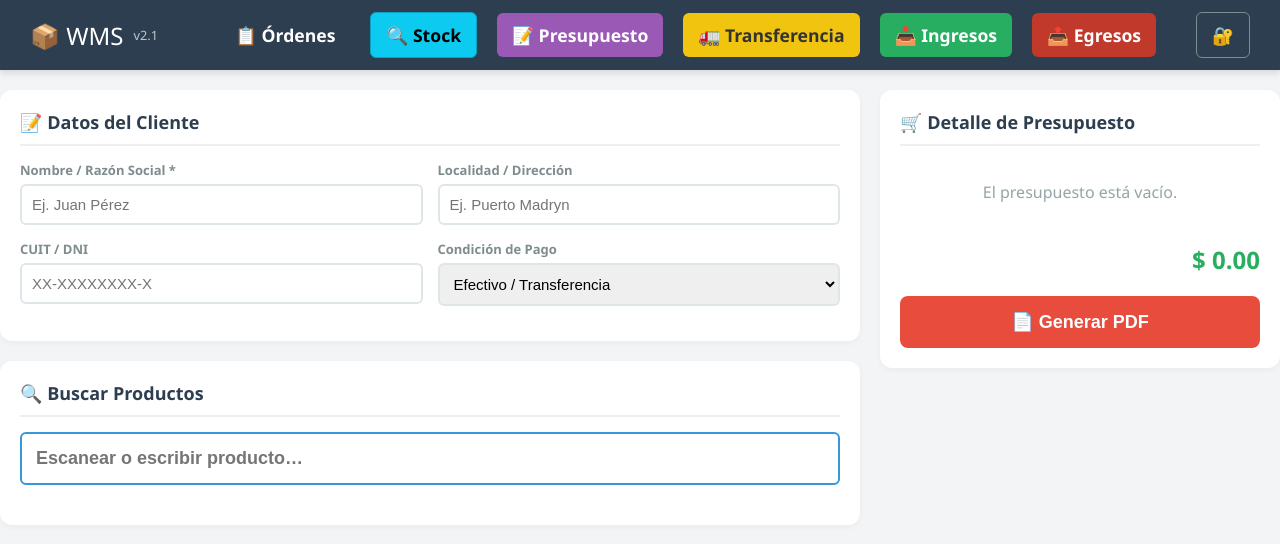
After one commit to ERPNICOLETTI/ProgramaStock, a Flask app: page /presupuestos/ in a window 1280 px wide. The commit adds this page. Shown: the top 544 px of the page. Run offline with Flask 3, Linux system fonts and the light colour scheme; data that the repository does not hold is empty.

Commit message:
feat: Add new Budget (Presupuestos) module with PDF generation

```diff
--- a/app.py
+++ b/app.py
@@ -26,7 +26,8 @@ from routes import (
     meli_routes,    # Integración MercadoLibre
     admin,          # Panel Admin Global
     reposicion,      # <--- AGREGAR ESTO
-    stock
+    stock,
+    presupuestos
 )
 
 # --- REGISTRO DE BLUEPRINTS ---
@@ -43,6 +44,7 @@ app.register_blueprint(pickeo.bp)           # /pickeo/
 app.register_blueprint(transferencias.bp)   # /transferencias/
 app.register_blueprint(reposicion.bp)
 app.register_blueprint(stock.bp)
+app.register_blueprint(presupuestos.bp)
 # 3. Stock y Maestros
 app.register_blueprint(ingresos.bp)
 app.register_blueprint(egresos.bp)
--- /dev/null
+++ b/routes/presupuestos.py
@@ -0,0 +1,120 @@
+import os
+import time
+from datetime import datetime
+from flask import Blueprint, render_template, request, jsonify, send_file
+from reportlab.pdfgen import canvas
+from reportlab.lib.pagesizes import A4
+from reportlab.lib import colors
+
+bp = Blueprint('presupuestos', __name__, url_prefix='/presupuestos')
+
+# Ensure directories for budgets
+PRESUPUESTOS_DIR = os.path.join(os.path.dirname(os.path.dirname(__file__)), 'static', 'presupuestos')
+os.makedirs(PRESUPUESTOS_DIR, exist_ok=True)
+
+@bp.route('/')
+def vista_presupuestos():
+    return render_template('presupuestos.html')
+
+@bp.route('/api/generar-pdf', methods=['POST'])
+def generar_pdf():
+    data = request.json
+    if not data:
+        return jsonify({'success': False, 'error': 'No data sent'})
+
+    cliente = data.get('cliente', '')
+    localidad = data.get('localidad', '')
+    cuit = data.get('cuit', '')
+    condicion = data.get('condicion', '')
+    items = data.get('items', [])
+
+    if not items:
+        return jsonify({'success': False, 'error': 'Cart is empty'})
+
+    # Generate Unique Filename
+    timestamp = int(time.time())
+    filename = f"presupuesto_{timestamp}.pdf"
+    filepath = os.path.join(PRESUPUESTOS_DIR, filename)
+
+    # Create PDF with ReportLab
+    try:
+        c = canvas.Canvas(filepath, pagesize=A4)
+        width, height = A4
+        c.setFont("Courier", 10) # Using Courier to mimic Clipper monospaced look
+
+        # --- HEADER ---
+        c.drawString(40, height - 50, "PINO SUB S.C.A.")
+        c.drawString(40, height - 65, "Av.Hipolito Yrigoyen 200")
+        c.drawString(40, height - 80, "Puerto Madryn")
+
+        fecha_actual = datetime.now().strftime("%d/%m/%Y")
+        c.drawString(width - 200, height - 65, f"Fecha : {fecha_actual}")
+        c.drawString(width - 200, height - 80, "PRESUPUESTO")
+
+        # --- CLIENT INFO ---
+        y = height - 120
+        c.drawString(40, y, f"Sr.: *         {cliente.ljust(30)}")
+        c.drawString(40, y - 15, f"{localidad}")
+        c.drawString(40, y - 30, "__________________")
+        c.drawString(40, y - 45, f"C.U.I.T.: {cuit.ljust(15)}")
+        c.drawString(180, y - 45, f"Cuenta Corriente   Pago en   {condicion}")
+
+        # --- TABLE HEADER ---
+        y = y - 75
+        c.drawString(30, y, "—" * 75)
+        y -= 15
+        c.drawString(35, y, "Codigo")
+        c.drawString(110, y, "Cant")
+        c.drawString(150, y, "Descripcion")
+        c.drawString(400, y, "Precio")
+        c.drawString(460, y, "Ajus.")
+        c.drawString(510, y, "Total")
+        y -= 15
+        c.drawString(30, y, "—" * 75)
+
+        # --- ITEMS ---
+        y -= 20
+        subtotal = 0.0
+        for item in items:
+            codigo = str(item.get('codigo', ''))[:10]
+            cant = float(item.get('cant', 1))
+            desc = str(item.get('desc', ''))[:35]
+            precio = float(item.get('precio', 0))
+            ajus = float(item.get('ajus', 0))
+
+            total_item = (precio + ajus) * cant
+            subtotal += total_item
+
+            c.drawString(35, y, f"{codigo:<10}")
+            c.drawString(110, y, f"{cant:.2f}")
+            c.drawString(150, y, f"{desc:<35}")
+            c.drawString(400, y, f"{precio:8.2f}")
+            if ajus != 0:
+                c.drawString(460, y, f"{ajus:8.2f}")
+            c.drawRightString(550, y, f"{total_item:8.2f}")
+
+            y -= 15
+            if y < 150:
+                c.showPage()
+                y = height - 50
+                c.setFont("Courier", 10)
+
+        # --- FOOTER ---
+        y = max(80, y - 40)
+        c.drawString(110, y, "En caso de abonar con cheques se imputara el pago")
+        c.drawString(110, y - 15, "al tipo de cambio de la fecha de acreditacion.///")
+
+        c.drawString(420, y, "Subtotal")
+        c.drawRightString(550, y, f"{subtotal:8.2f}")
+
+        y -= 45
+        c.drawString(110, y, "Documento no valido como factura")
+        c.drawString(420, y, "Total")
+        c.drawRightString(550, y, f"{subtotal:8.2f}")
+
+        c.save()
+
+        return jsonify({'success': True, 'url': f'/static/presupuestos/{filename}'})
+
+    except Exception as e:
+        return jsonify({'success': False, 'error': str(e)})
--- a/templates/base.html
+++ b/templates/base.html
@@ -1,5 +1,6 @@
 <!DOCTYPE html>
 <html lang="es">
+
 <head>
     <meta charset="UTF-8">
     <meta name="viewport" content="width=device-width, initial-scale=1.0">
@@ -8,24 +9,105 @@
     <link rel="stylesheet" href="https://cdn.jsdelivr.net/npm/bootstrap-icons@1.11.3/font/bootstrap-icons.css">
 
     <style>
-        * { box-sizing: border-box; }
-        body { font-family: 'Segoe UI', Tahoma, Geneva, Verdana, sans-serif; margin: 0; background: #f4f6f8; color: #333; }
+        * {
+            box-sizing: border-box;
+        }
 
-        nav { background: #2c3e50; padding: 0 30px; height: 70px; color: white; display: flex; gap: 20px; align-items: center; box-shadow: 0 4px 6px rgba(0,0,0,0.1); }
-        nav a { color: white; text-decoration: none; font-weight: 600; font-size: 1.1rem; padding: 10px 15px; border-radius: 6px; transition: background 0.2s; display: flex; align-items: center; gap: 8px; position: relative; }
-        nav a:hover { background: #34495e; }
+        body {
+            font-family: 'Segoe UI', Tahoma, Geneva, Verdana, sans-serif;
+            margin: 0;
+            background: #f4f6f8;
+            color: #333;
+        }
 
-        .content { padding-top: 20px; }
-        .container { padding: 30px; max-width: 1200px; margin: 0 auto; }
+        nav {
+            background: #2c3e50;
+            padding: 0 30px;
+            height: 70px;
+            color: white;
+            display: flex;
+            gap: 20px;
+            align-items: center;
+            box-shadow: 0 4px 6px rgba(0, 0, 0, 0.1);
+        }
 
-        .btn { padding: 10px 20px; border-radius: 6px; border: none; cursor: pointer; font-size: 1rem; text-decoration: none; display: inline-flex; align-items: center; justify-content: center; gap: 8px; font-weight: 600; transition: transform 0.1s; }
-        .btn:active { transform: translateY(1px); }
-        .btn-primary { background: #3498db; color: white; }
-        .btn-success { background: #2ecc71; color: white; }
+        nav a {
+            color: white;
+            text-decoration: none;
+            font-weight: 600;
+            font-size: 1.1rem;
+            padding: 10px 15px;
+            border-radius: 6px;
+            transition: background 0.2s;
+            display: flex;
+            align-items: center;
+            gap: 8px;
+            position: relative;
+        }
 
-        .card { background: white; padding: 25px; border-radius: 10px; box-shadow: 0 2px 8px rgba(0,0,0,0.05); border: 1px solid #e1e4e8; }
-        input { padding: 12px; border: 2px solid #dfe6e9; border-radius: 6px; font-size: 16px; width: 100%; }
-        input:focus { border-color: #3498db; outline: none; }
+        nav a:hover {
+            background: #34495e;
+        }
+
+        .content {
+            padding-top: 20px;
+        }
+
+        .container {
+            padding: 30px;
+            max-width: 1200px;
+            margin: 0 auto;
+        }
+
+        .btn {
+            padding: 10px 20px;
+            border-radius: 6px;
+            border: none;
+            cursor: pointer;
+            font-size: 1rem;
+            text-decoration: none;
+            display: inline-flex;
+            align-items: center;
+            justify-content: center;
+            gap: 8px;
+            font-weight: 600;
+            transition: transform 0.1s;
+        }
+
+        .btn:active {
+            transform: translateY(1px);
+        }
+
+        .btn-primary {
+            background: #3498db;
+            color: white;
+        }
+
+        .btn-success {
+            background: #2ecc71;
+            color: white;
+        }
+
+        .card {
+            background: white;
+            padding: 25px;
+            border-radius: 10px;
+            box-shadow: 0 2px 8px rgba(0, 0, 0, 0.05);
+            border: 1px solid #e1e4e8;
+        }
+
+        input {
+            padding: 12px;
+            border: 2px solid #dfe6e9;
+            border-radius: 6px;
+            font-size: 16px;
+            width: 100%;
+        }
+
+        input:focus {
+            border-color: #3498db;
+            outline: none;
+        }
 
         /* NOTIFICACIÓN ROJA */
         .notification-badge {
@@ -38,17 +120,24 @@
             font-weight: bold;
             padding: 2px 6px;
             border-radius: 50%;
-            display: none; /* Se oculta si es 0 */
-            box-shadow: 0 2px 4px rgba(0,0,0,0.2);
+            display: none;
+            /* Se oculta si es 0 */
+            box-shadow: 0 2px 4px rgba(0, 0, 0, 0.2);
             animation: popIn 0.3s ease;
         }
 
         @keyframes popIn {
-            0% { transform: scale(0); }
-            100% { transform: scale(1); }
+            0% {
+                transform: scale(0);
+            }
+
+            100% {
+                transform: scale(1);
+            }
         }
     </style>
 </head>
+
 <body>
     <nav>
         <span style="font-size: 1.5rem; margin-right: auto; display: flex; align-items: center; gap: 10px;">
@@ -59,11 +148,13 @@
         <a href="/stock/" style="background: #0dcaf0; color: #000; border: 1px solid #0aa2c0;">
             🔍 Stock
         </a>
+        <a href="/presupuestos/" style="background: #9b59b6; color: white;">📝 Presupuesto</a>
         <a href="/transferencias/" style="background: #f1c40f; color: #333;">🚛 Transferencia</a>
         <a href="/ingresos/" style="background: #27ae60; color: white;">📥 Ingresos</a>
         <a href="/egresos/" style="background: #c0392b; color: white;">📤 Egresos</a>
 
-        <a href="/ordenes/admin/despacho" style="margin-left: 20px; background: transparent; border: 1px solid #7f8c8d;">
+        <a href="/ordenes/admin/despacho"
+            style="margin-left: 20px; background: transparent; border: 1px solid #7f8c8d;">
             🔐
             <span id="admin-badge" class="notification-badge">0</span>
         </a>
@@ -92,7 +183,7 @@
 
                         // Si aumentó la cantidad, sonar alerta
                         if (count > lastCount) {
-                            try { audioNotif.play(); } catch(e) { console.log("Audio bloqueado por navegador"); }
+                            try { audioNotif.play(); } catch (e) { console.log("Audio bloqueado por navegador"); }
                         }
                     } else {
                         badge.style.display = 'none';
@@ -111,4 +202,5 @@
         checkNuevasOrdenes();
     </script>
 </body>
+
 </html>
--- /dev/null
+++ b/templates/presupuestos.html
@@ -0,0 +1,319 @@
+{% extends "base.html" %}
+{% block content %}
+
+<style>
+body { background:#f3f4f6; }
+
+.grid-layout {
+    display: grid;
+    grid-template-columns: 1fr 400px;
+    gap: 20px;
+    max-width: 1300px;
+    margin: 0 auto;
+}
+
+.panel {
+    background: white;
+    padding: 20px;
+    border-radius: 12px;
+    box-shadow: 0 2px 6px rgba(0,0,0,.04);
+    margin-bottom: 20px;
+}
+
+.panel-title {
+    font-size: 18px;
+    font-weight: 700;
+    margin-bottom: 15px;
+    color: #2c3e50;
+    border-bottom: 2px solid #ecf0f1;
+    padding-bottom: 10px;
+}
+
+.form-row {
+    display: grid;
+    grid-template-columns: 1fr 1fr;
+    gap: 15px;
+    margin-bottom: 15px;
+}
+
+.form-group label {
+    display: block;
+    font-size: 13px;
+    font-weight: 600;
+    margin-bottom: 5px;
+    color: #7f8c8d;
+}
+
+.form-group input, .form-group select {
+    width: 100%;
+    padding: 10px;
+    border: 2px solid #dfe6e9;
+    border-radius: 6px;
+    font-size: 15px;
+}
+
+/* SEARCH */
+.search-box { display: flex; gap: 10px; margin-bottom: 20px; }
+.search-box input { flex: 1; font-size: 18px; font-weight: 600; padding: 14px; border: 2px solid #3498db; border-radius: 6px;}
+
+.row-item {
+    display: grid;
+    grid-template-columns: 120px 1fr 100px 90px;
+    align-items: center;
+    background: #f8f9fa;
+    border-radius: 8px;
+    padding: 10px;
+    margin-bottom: 8px;
+    gap: 10px;
+    border: 1px solid #e9ecef;
+}
+
+.sku { font-family: monospace; font-size: 13px; font-weight: bold; background: #eef1f4; padding: 4px 8px; border-radius: 6px; text-align: center; }
+.desc { font-weight: 600; font-size: 14px; }
+.price { font-weight: 800; color: #0d6efd; text-align: right; }
+.btn-add { background: #2ecc71; color: white; border: none; padding: 8px; border-radius: 6px; cursor: pointer; font-weight: bold; }
+
+/* CART */
+.cart-item {
+    display: grid;
+    grid-template-columns: 40px 1fr 80px 30px;
+    align-items: center;
+    gap: 10px;
+    padding: 10px 0;
+    border-bottom: 1px solid #eee;
+    font-size: 14px;
+}
+.cart-item input[type="number"] { width: 50px; padding: 4px; text-align: center; border: 1px solid #ccc; border-radius: 4px;}
+.cart-total {
+    margin-top: 20px;
+    font-size: 24px;
+    font-weight: 900;
+    text-align: right;
+    color: #27ae60;
+}
+
+.btn-generate {
+    width: 100%;
+    background: #e74c3c;
+    color: white;
+    font-size: 18px;
+    padding: 15px;
+    border: none;
+    border-radius: 8px;
+    font-weight: bold;
+    cursor: pointer;
+    margin-top: 20px;
+    transition: 0.2s;
+}
+.btn-generate:hover { background: #c0392b; }
+
+@media (max-width: 900px) {
+    .grid-layout { grid-template-columns: 1fr; }
+}
+
+</style>
+
+<div class="grid-layout py-4">
+
+    <!-- LEFT COLUMN -->
+    <div>
+        <div class="panel">
+            <div class="panel-title">📝 Datos del Cliente</div>
+            <div class="form-row">
+                <div class="form-group">
+                    <label>Nombre / Razón Social *</label>
+                    <input type="text" id="cliente_nombre" placeholder="Ej. Juan Pérez" autofocus>
+                </div>
+                <div class="form-group">
+                    <label>Localidad / Dirección</label>
+                    <input type="text" id="cliente_localidad" placeholder="Ej. Puerto Madryn">
+                </div>
+            </div>
+            <div class="form-row">
+                <div class="form-group">
+                    <label>CUIT / DNI</label>
+                    <input type="text" id="cliente_cuit" placeholder="XX-XXXXXXXX-X">
+                </div>
+                <div class="form-group">
+                    <label>Condición de Pago</label>
+                    <select id="cliente_condicion">
+                        <option>Efectivo / Transferencia</option>
+                        <option>Cuenta Corriente</option>
+                        <option>Tarjeta 3 Cuotas</option>
+                    </select>
+                </div>
+            </div>
+        </div>
+
+        <div class="panel">
+            <div class="panel-title">🔍 Buscar Productos</div>
+            <div class="search-box">
+                <input id="buscador" placeholder="Escanear o escribir producto…">
+            </div>
+            <div id="results"></div>
+        </div>
+    </div>
+
+    <!-- RIGHT COLUMN (CART) -->
+    <div>
+        <div class="panel">
+            <div class="panel-title">🛒 Detalle de Presupuesto</div>
+            <div id="cart_items">
+                <div style="text-align:center; color:#95a5a6; padding: 20px;">El presupuesto está vacío.</div>
+            </div>
+
+            <div class="cart-total" id="cart_total_display">$ 0.00</div>
+
+            <button class="btn-generate" onclick="generarPDF()">📄 Generar PDF</button>
+        </div>
+    </div>
+
+</div>
+
+<script>
+let carrito = [];
+let t=null;
+
+document.getElementById("buscador").addEventListener("keyup",e=>{
+    clearTimeout(t);
+    if(e.key==="Enter") buscar();
+    t=setTimeout(()=>{ if(document.getElementById("buscador").value.length>2) buscar(); },400);
+});
+
+function buscar(){
+    const q = document.getElementById("buscador").value.trim();
+    if(q.length<2) return;
+
+    fetch(`/stock/api/buscar?q=${encodeURIComponent(q)}`)
+    .then(r=>r.json())
+    .then(d=>{
+        const c=document.getElementById("results");
+        c.innerHTML="";
+        if(!d.success) return;
+
+        d.resultados.slice(0, 15).forEach(p=>{
+            // Guardar producto en string seguro para pasarlo al boton
+            const prodData = encodeURIComponent(JSON.stringify(p));
+            c.innerHTML+=`
+                <div class="row-item">
+                    <div class="sku">${p.sku}</div>
+                    <div class="desc">${p.descripcion}</div>
+                    <div class="price">$${p.precio_final.toLocaleString("es-AR")}</div>
+                    <button class="btn-add" onclick="agregarAlCarrito('${prodData}')">AGREGAR</button>
+                </div>`;
+        });
+    });
+}
+
+function agregarAlCarrito(dataStr) {
+    const p = JSON.parse(decodeURIComponent(dataStr));
+
+    // Ver si ya existe
+    const exist = carrito.find(x => x.codigo === p.sku);
+    if (exist) {
+        exist.cant += 1;
+    } else {
+        carrito.push({
+            codigo: p.sku,
+            desc: p.descripcion,
+            precio: p.precio_final,
+            cant: 1,
+            ajus: 0
+        });
+    }
+    document.getElementById("buscador").value = "";
+    document.getElementById("results").innerHTML = "";
+    document.getElementById("buscador").focus();
+    renderCarrito();
+}
+
+function actualizarCant(index, val) {
+    carrito[index].cant = parseFloat(val) || 1;
+    renderCarrito();
+}
+
+function eliminar(index) {
+    carrito.splice(index, 1);
+    renderCarrito();
+}
+
+function renderCarrito() {
+    const c = document.getElementById("cart_items");
+    let total = 0;
+
+    if (carrito.length === 0) {
+        c.innerHTML = '<div style="text-align:center; color:#95a5a6; padding: 20px;">El presupuesto está vacío.</div>';
+        document.getElementById("cart_total_display").innerText = "$ 0.00";
+        return;
+    }
+
+    c.innerHTML = "";
+    carrito.forEach((item, idx) => {
+        const sub = (item.precio + item.ajus) * item.cant;
+        total += sub;
+
+        c.innerHTML += `
+            <div class="cart-item">
+                <input type="number" step="0.1" min="0.1" value="${item.cant}" onchange="actualizarCant(${idx}, this.value)">
+                <div style="font-weight:600; line-height:1.2;">${item.desc}<br><small style="color:#7f8c8d;">${item.codigo}</small></div>
+                <div style="text-align:right; font-weight:bold;">$${item.precio.toLocaleString("es-AR")}</div>
+                <button style="border:none; background:transparent; color:#e74c3c; cursor:pointer;" onclick="eliminar(${idx})">❌</button>
+            </div>
+        `;
+    });
+
+    document.getElementById("cart_total_display").innerText = "$ " + total.toLocaleString("es-AR", {minimumFractionDigits: 2});
+}
+
+function generarPDF() {
+    const cliente = document.getElementById("cliente_nombre").value.trim();
+    if (!cliente) {
+        alert("Por favor, ingrese el nombre del cliente.");
+        document.getElementById("cliente_nombre").focus();
+        return;
+    }
+
+    if (carrito.length === 0) {
+        alert("El presupuesto está vacío.");
+        return;
+    }
+
+    const payload = {
+        cliente: document.getElementById("cliente_nombre").value,
+        localidad: document.getElementById("cliente_localidad").value,
+        cuit: document.getElementById("cliente_cuit").value,
+        condicion: document.getElementById("cliente_condicion").value,
+        items: carrito
+    };
+
+    const btn = document.querySelector(".btn-generate");
+    btn.innerText = "⌛ Generando...";
+    btn.disabled = true;
+
+    fetch('/presupuestos/api/generar-pdf', {
+        method: 'POST',
+        headers: { 'Content-Type': 'application/json' },
+        body: JSON.stringify(payload)
+    })
+    .then(r => r.json())
+    .then(d => {
+        btn.innerText = "📄 Generar PDF";
+        btn.disabled = false;
+
+        if (d.success) {
+            window.open(d.url, '_blank');
+            // Opcional: limpiar carrito después de generar
+            // carrito = []; renderCarrito(); document.getElementById("cliente_nombre").value="";
+        } else {
+            alert("Error: " + d.error);
+        }
+    })
+    .catch(e => {
+        btn.innerText = "📄 Generar PDF";
+        btn.disabled = false;
+        alert("Error de conexión");
+    });
+}
+</script>
+
+{% endblock %}
```
Also changed, not shown: 1 other file.
